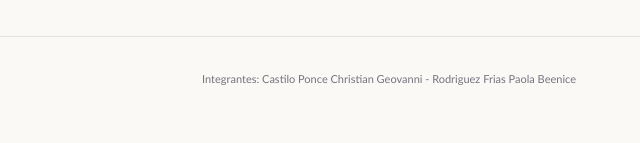
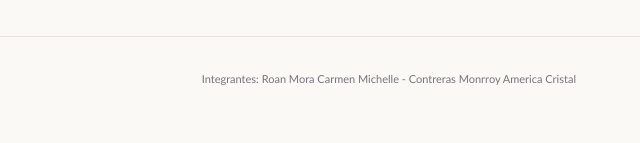
Before and after one commit to Chris-tian33/ProyectExamMichelle, a plain HTML site: page index.html in a window 1280 px wide. Shown: the part 2492-2635 px from the top of the page, 640-1280 px from the left. Drawn offline with Linux system fonts and the light colour scheme.

Commit message:
index.html

```diff
--- a/index.html
+++ b/index.html
@@ -154,7 +154,7 @@
 
   <footer>
     <a class="brand" href="#inicio"><span class="brand-mark">AV</span> agenda<span>viva</span></a>
-    <span>Integrantes: Castilo Ponce Christian Geovanni  -  Rodriguez Frias Paola Beenice </span>
+    <span>Integrantes: Roan Mora Carmen Michelle  -  Contreras Monrroy America Cristal </span>
   </footer>
   <script src="Estilos/script.js"></script>
 </body>
```
